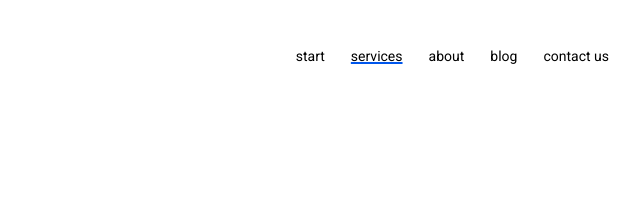
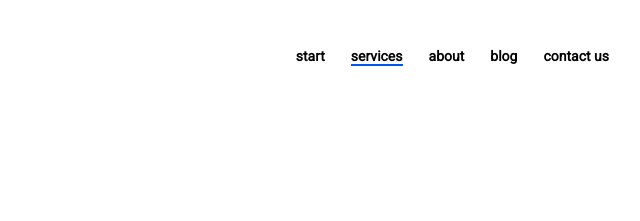
Before and after one commit to WebHeroSchool/deolinne_HTMLCSScourse, a plain HTML site: page index.html in a window 1280 px wide. Shown: the top 221 px of the page, 543-1183 px from the left. Drawn offline with Linux system fonts and the light colour scheme.

Commit message:
Описаны стили меню

```diff
--- a/styles.css
+++ b/styles.css
@@ -46,19 +46,40 @@ body{
 }
 
 .menu__item{
+    position: relative;
     font-family: 'Roboto', sans-serif;
+    font-weight: bold;
     font-size: 14px;
-    padding: 0 13px;
+    line-height: 16px;
+    margin-right: 26px;
     color: black;
     text-decoration: none;
 }
 
-.menu__item_active{
-    text-decoration: underline 2px #0056EC;
+.menu__item:last-child{
+    margin-right: 0;
 }
 
-.menu__item:last-child{
-    padding-right: 0;
+
+.menu__item:after{
+    position: absolute;
+    left: 0;
+    display: block;
+    content: '';
+    width: 0;
+    height: 2px;
+    background: #0056EC;
+    opacity: 0;
+    transition: opacity 0.5s, width 0.5s;
+}
+
+.menu__item:hover{
+    opacity: 0.5;
+}
+
+.menu__item:hover:after, .menu__item_active:after{
+    opacity: 1;
+    width: 100%;
 }
 
 .main-content__title{
```
